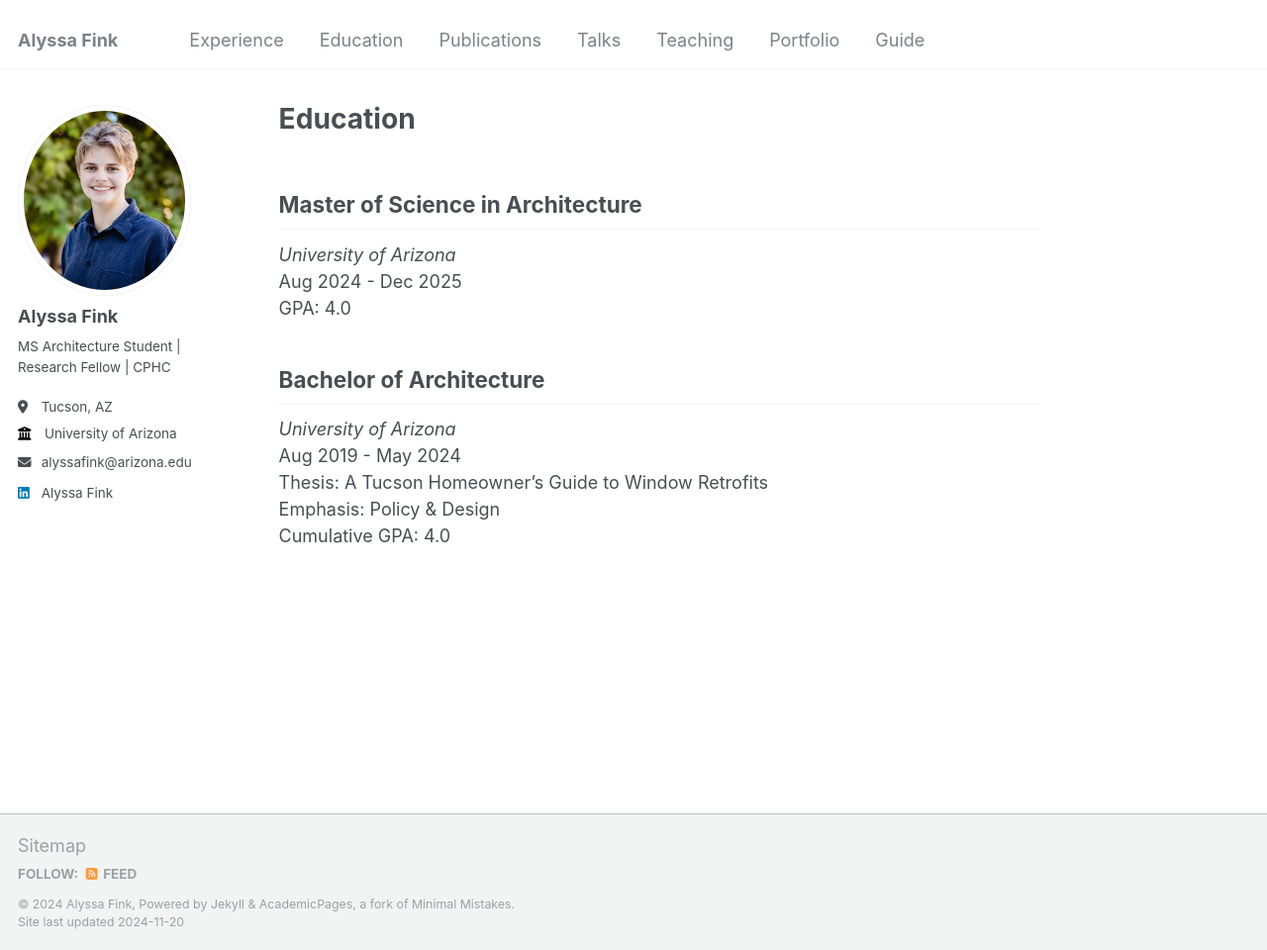
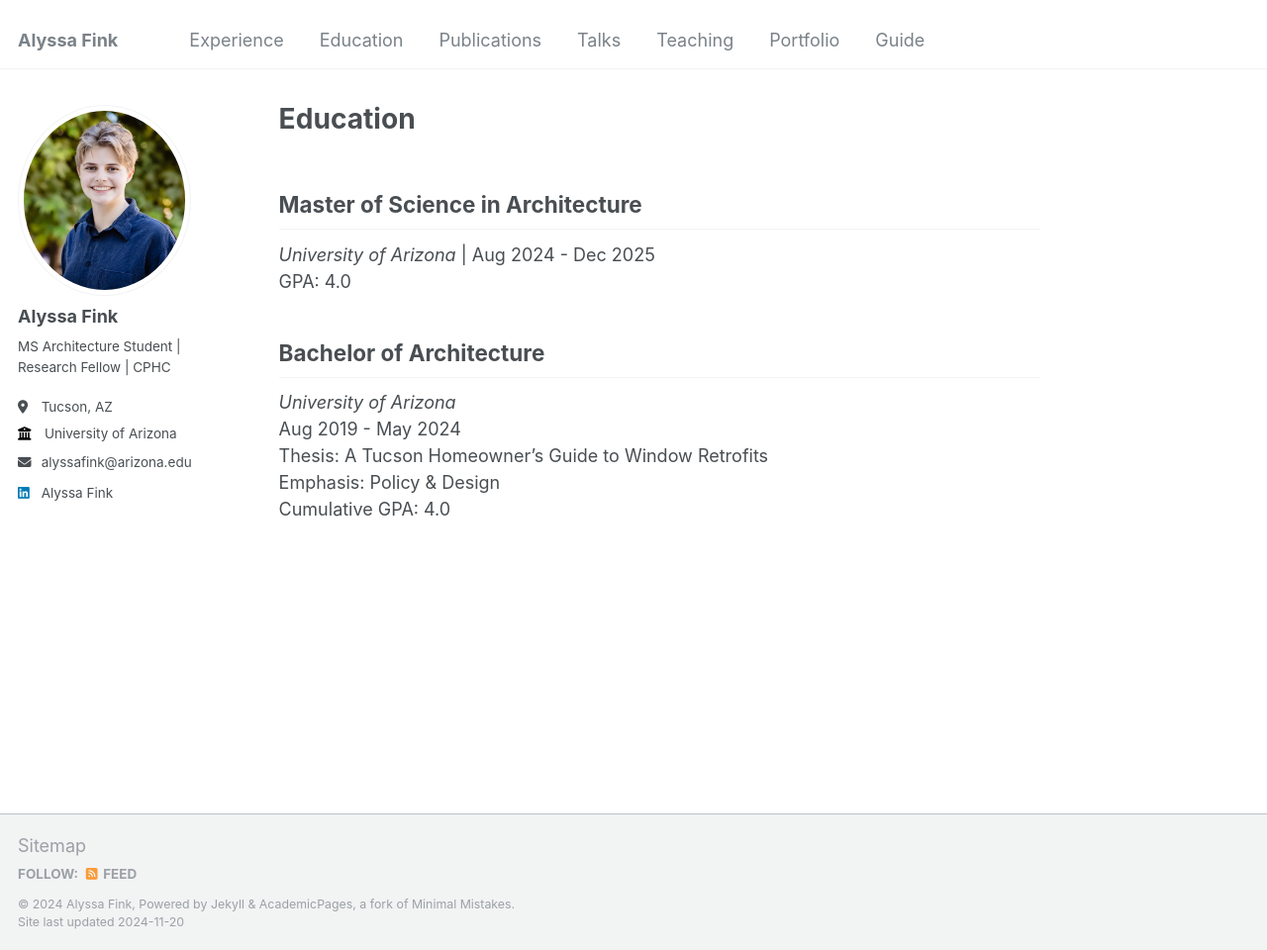
Before and after one commit to alyssafink/alyssafink.github.io, a Jekyll site: the page built from _pages/education.md, in a window 1280 px wide and 960 px high. Shown: the whole window at 99% size. Built offline with Jekyll 4.4.1, drawn with Linux system fonts in a browser that asks for light colours.

Commit message:
Update education.md

```diff
--- a/_pages/education.md
+++ b/_pages/education.md
@@ -9,9 +9,7 @@ redirect_from:
 
 Master of Science in Architecture
 ---
-*University of Arizona*
-<br/>
-Aug 2024 - Dec 2025
+*University of Arizona* | Aug 2024 - Dec 2025
 <br/>
 GPA: 4.0
 
```
